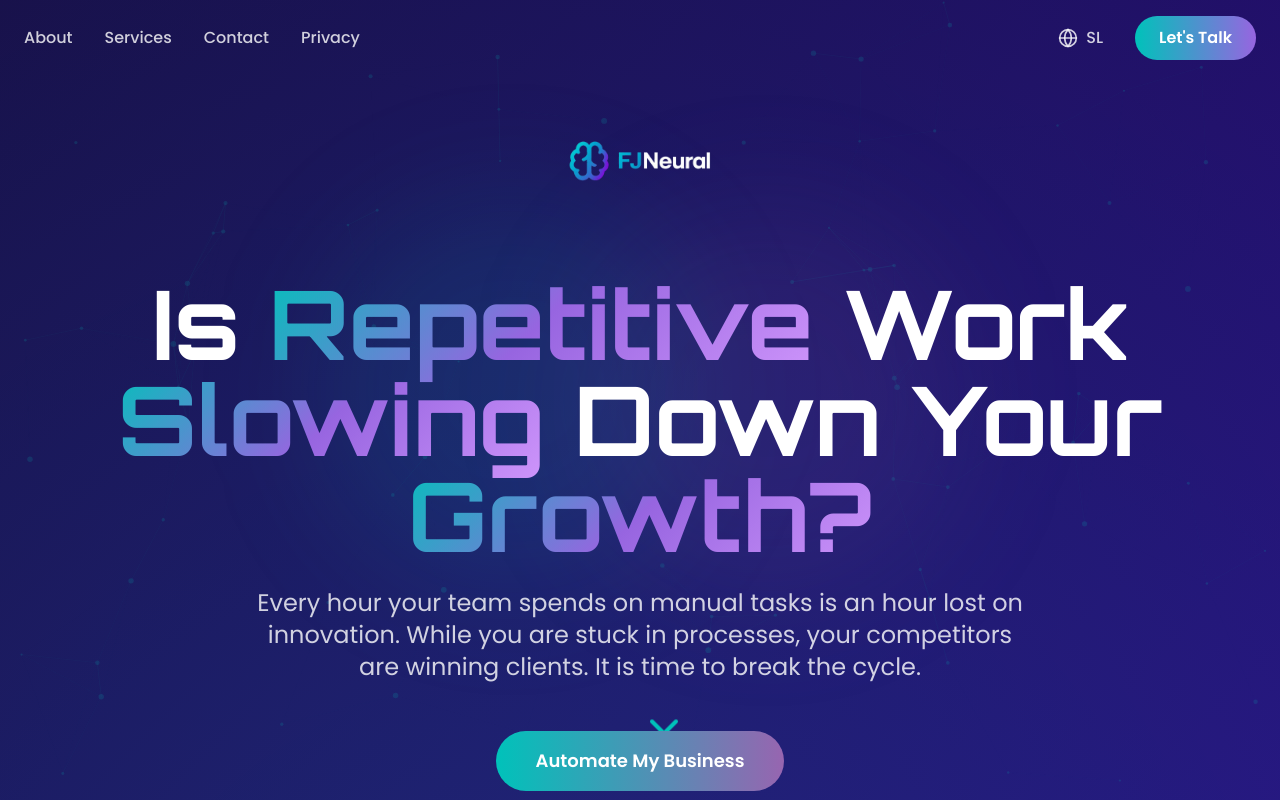
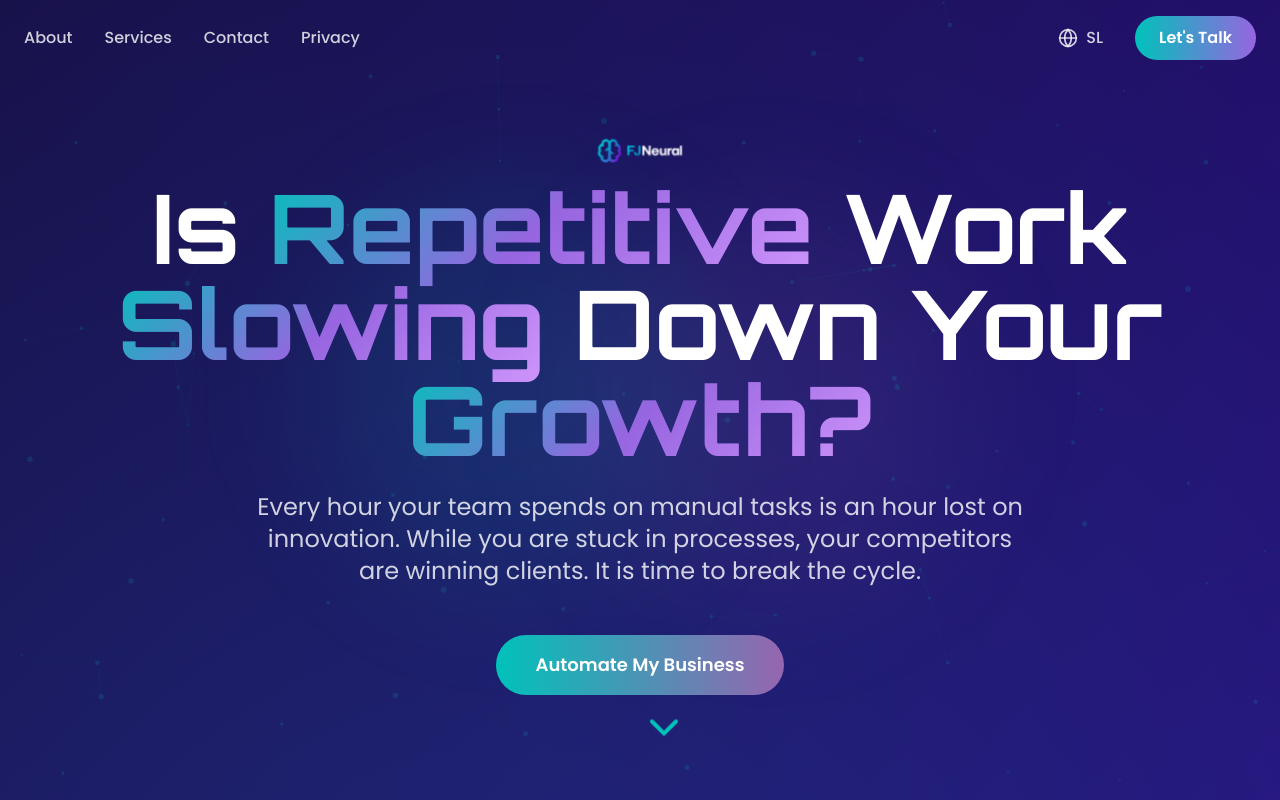
Before and after one commit to filipJursinic/FJNeural.com, a React (Vite) app: page / in a window 1280 px wide. Shown: the top 800 px of the page. Built offline with nearby package versions, Linux system fonts and the light colour scheme.

Commit message:
Updated App.tsx

```diff
--- a/src/App.tsx
+++ b/src/App.tsx
@@ -49,6 +49,13 @@ function App() {
       <div className="min-h-screen bg-neural-pattern text-white overflow-x-hidden">
         <NeuralBackground />
         <Header scrolled={scrolled} />
+        <div className="fixed top-20 left-0 right-0 z-40 flex justify-center pt-6 pb-4 pointer-events-none">
+          <img
+            src="/FJNeuralLogotip.png"
+            alt="FJ Neural Logo"
+            className="h-20 md:h-24 w-auto transition-all duration-300"
+          />
+        </div>
         <main>
           <Hero />
           <About />
--- a/src/components/Hero.tsx
+++ b/src/components/Hero.tsx
@@ -32,13 +32,6 @@ export default function Hero() {
     <section id="home" className="relative min-h-screen flex items-center justify-center px-6 pt-20">
       <div className="container mx-auto text-center relative z-10">
         <div className="animate-in">
-          <div className="flex justify-center mb-8">
-            <img
-              src="/FJNeuralLogotip.png"
-              alt="FJ Neural Logo"
-              className="h-24 md:h-32 lg:h-40 w-auto"
-            />
-          </div>
 
           {/* POPRAVLJEN NASLOV, ki uporablja zgornjo logiko */}
           <h1 className="text-5xl md:text-7xl lg:text-8xl font-bold mb-6 leading-tight">
```
